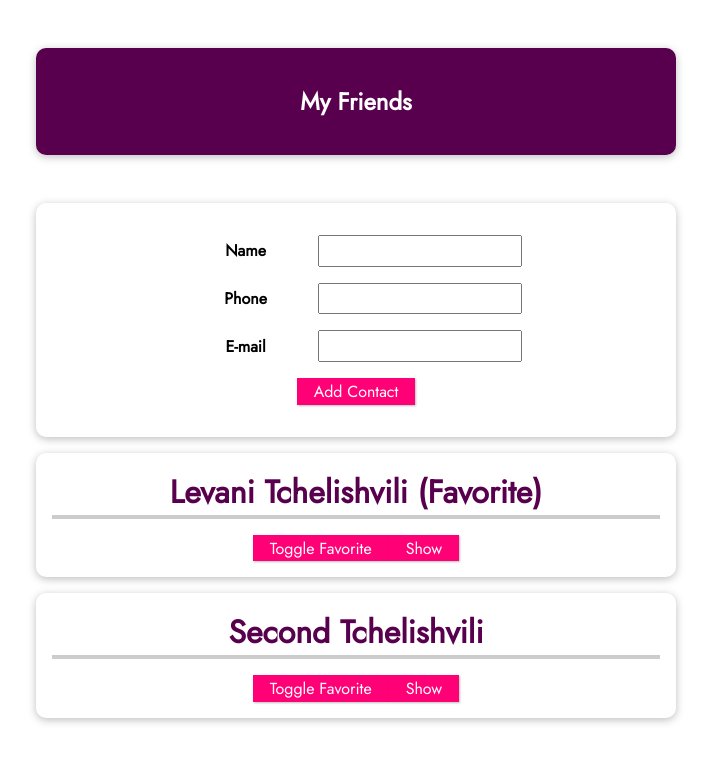
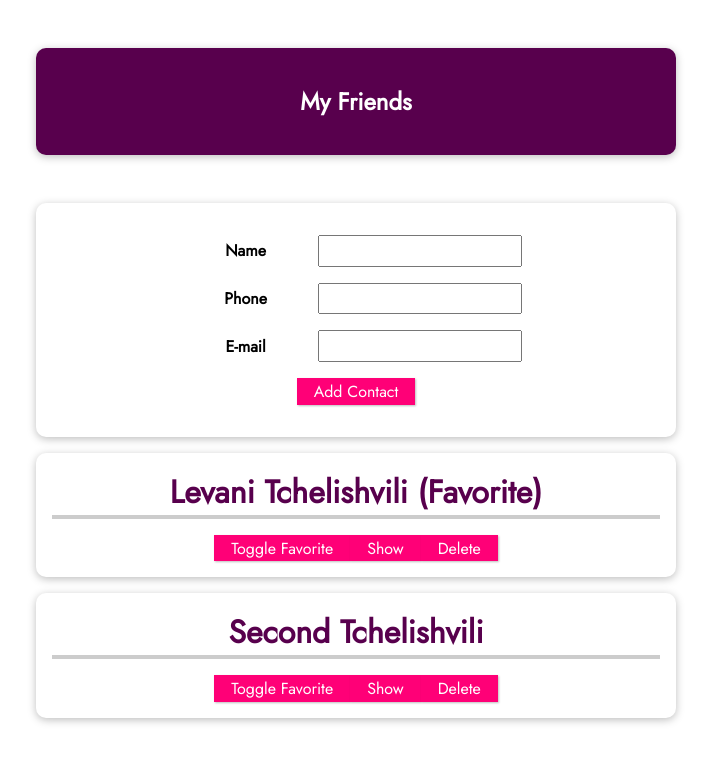
Before and after one commit to ltchelishvili1/vue-course, a Vue app in the folder vue-first-project/: page / in a window 1280 px wide. Shown: the top 762 px of the page, without its empty margins (284-995 px from the left). Built offline with nearby package versions, Linux system fonts and the light colour scheme.

Commit message:
feat: add delete contact

```diff
--- a/vue-first-project/src/App.vue
+++ b/vue-first-project/src/App.vue
@@ -12,6 +12,7 @@
         :email-address="friend.email"
         v-bind:is-favorite="friend.isFavorite"
         @toggle-favorite="toggleFavoriteStatus"
+        @delete="deleteContact"
       ></friend-contact>
     </ul>
   </section>
@@ -58,6 +59,9 @@
         isFavorite: false,
       };
       this.friends.push(newFriendContact);
+    },
+    deleteContact(friendId) {
+      this.friends = this.friends.filter(friend => friend.id !== friendId);
     },
   },
 };
--- a/vue-first-project/src/components/FriendContact.vue
+++ b/vue-first-project/src/components/FriendContact.vue
@@ -9,6 +9,7 @@
       <li><strong>Phone:</strong>{{ phoneNumber }}</li>
       <li><strong>Email:</strong>{{ emailAddress }}</li>
     </ul>
+    <button @click="$emit('delete',id)">Delete</button>
   </li>
 </template>
 
@@ -41,7 +42,7 @@
       // },
     },
   },
-  emits: ['toggle-favorite'],
+  emits: ['toggle-favorite', 'delete'],
   // emits: {
   //   'toggle-favorite': function(id){
   //     if(id){
@@ -64,6 +65,7 @@
     toggleFavorite() {
       this.$emit('toggle-favorite', this.id );
     },
+
   },
 };
 </script>
```
